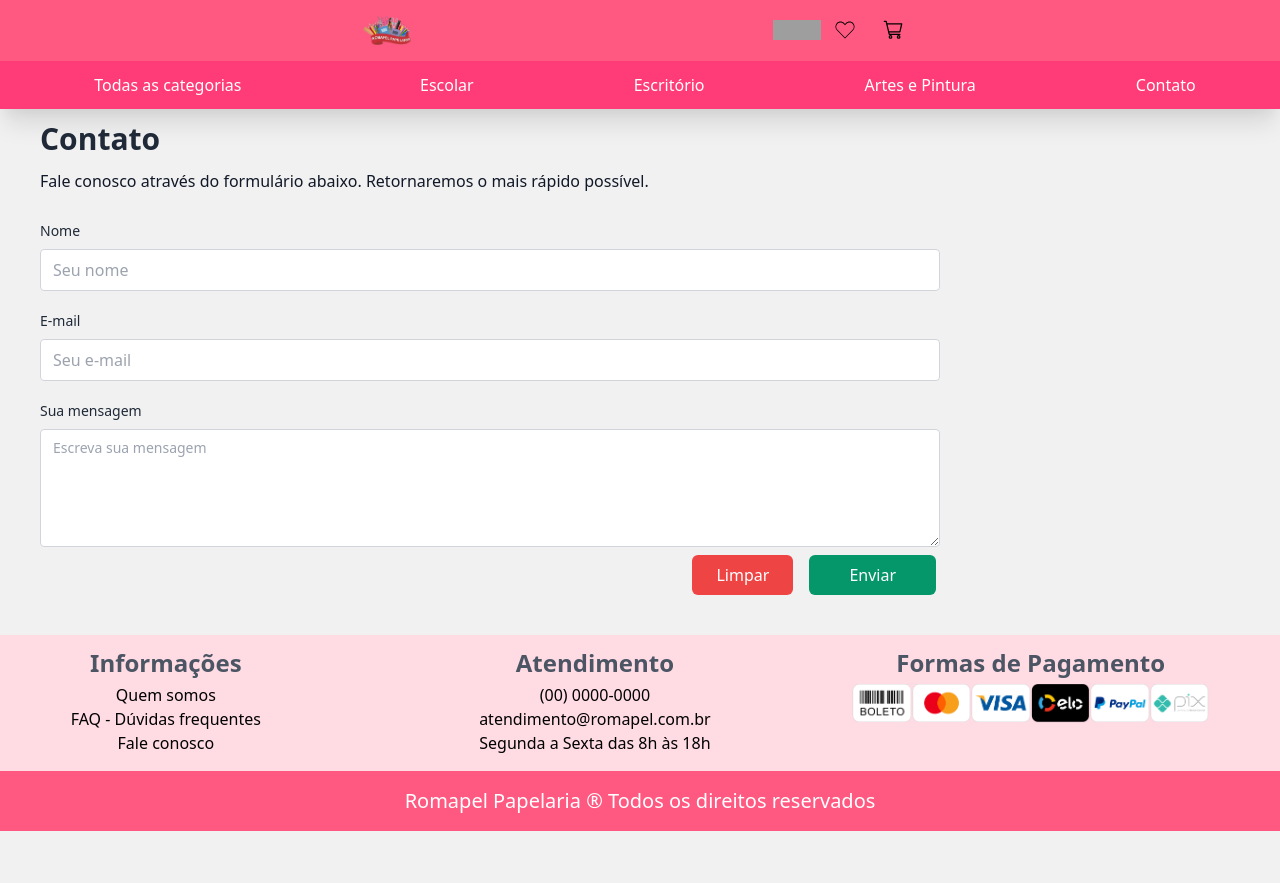
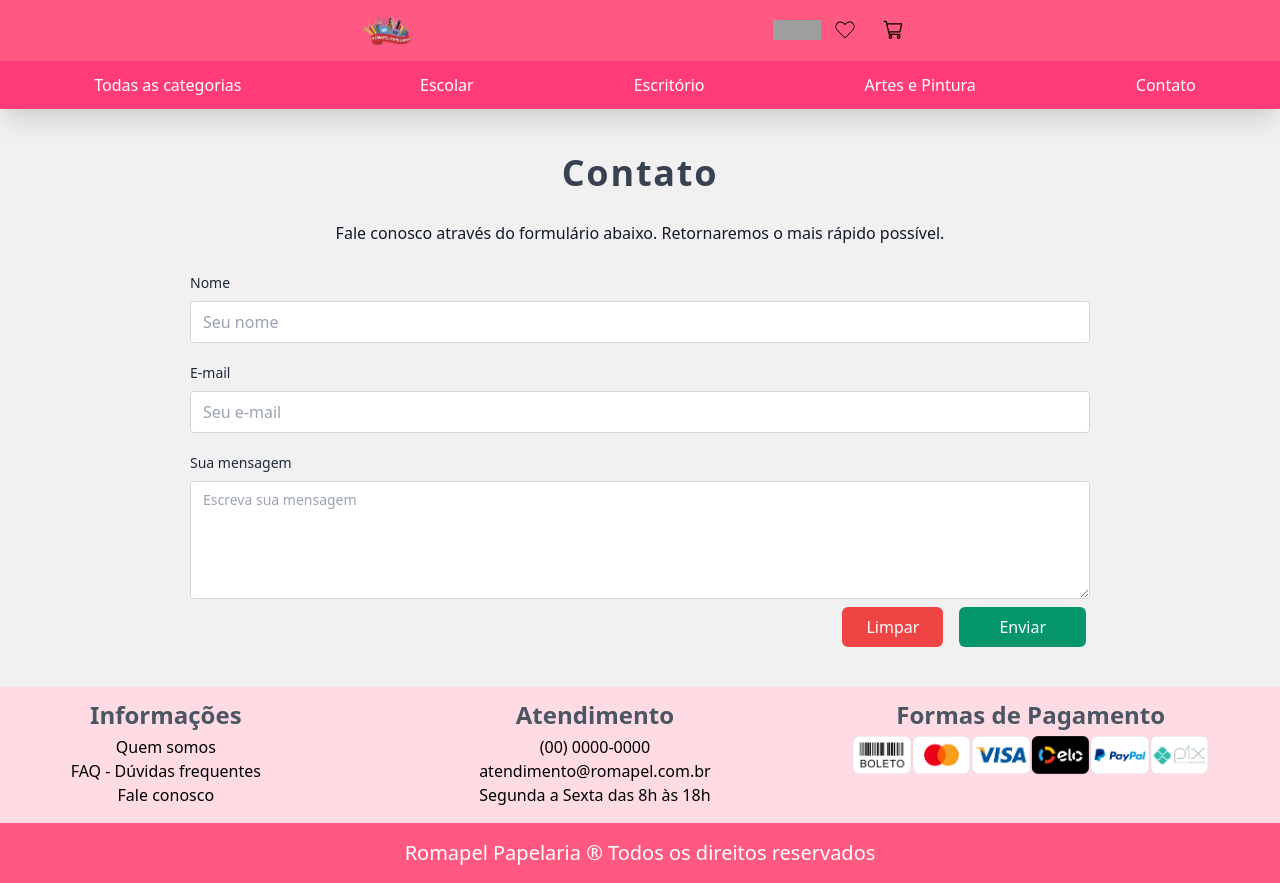
Before and after one commit to cristianebeel/fatec-projeto-integrador-2, a Nuxt app: page /contato in a window 1280 px wide. Before the commit the page ends 831 px from the top, so only its background shows below. Built offline with nearby package versions, Linux system fonts and the light colour scheme; grey boxes are pictures that could not be loaded.

Commit message:
Adicionando validação

```diff
--- a/pages/contato.vue
+++ b/pages/contato.vue
@@ -1,29 +1,20 @@
 <template>
     <section id="main" class="mx-10 mb-10">
-        <h1 class="my-3 text-3xl font-semibold text-gray-800 dark:text-gray-200">Contato</h1>
-        <p class="text-gray-900 dark:text-gray-400 text-base">Fale conosco através do formulário abaixo. Retornaremos o mais rápido possível.</p>
-        <p id="result" class="text-red-600 mx-3 mt-2 text-sm">{{ errormsg }}</p>
-        <form class="w-9/12 mt-7">
+        <Page-Title>Contato</Page-Title>
+        <p class="text-gray-900 dark:text-gray-400 text-base text-center">Fale conosco através do formulário abaixo. Retornaremos o mais rápido possível.</p>
+        <form @submit.prevent="send" class="mx-auto w-9/12 mt-7">
             <label for="name">Nome</label>
-            <input type="text" name="name" id="name" placeholder="Seu nome" required />
+            <input type="text" v-model="name" name="name" id="name" placeholder="Seu nome" required />
 
             <label for="email">E-mail</label>
-            <input type="email" name="email" id="email" placeholder="Seu e-mail" required />
-
-            <!-- <label for="subject">Assunto</label>
-            <select id="subject" name="subject" required>
-                <option value="a" selected disabled>Selecione uma opção</option>
-                <option>Sugestão</option>
-                <option>Dúvida</option>
-                <option>Reclamação</option>
-            </select> -->
+            <input type="email" v-model="email" name="email" id="email" placeholder="Seu e-mail" required />
 
             <label for="message">Sua mensagem</label>
-            <textarea rows="5" name="message" id="message" placeholder="Escreva sua mensagem" required></textarea>
+            <textarea rows="5" v-model="message" name="message" id="message" placeholder="Escreva sua mensagem" required></textarea>
 
             <div class="flex justify-end gap-4 mx-1">
-                <button type="reset" v-on:click="clear" class="py-2 px-6 text-white bg-red-500 rounded-md hover:bg-red-600 focus:bg-red-700 focus:outline-none">Limpar</button>
-                <button type="submit" v-on:click="send" class="py-2 px-10 text-white bg-green-600 rounded-md hover:bg-green-500 focus:bg-green-700 focus:outline-none">Enviar</button>
+                <button type="reset" class="py-2 px-6 text-white bg-red-500 rounded-md hover:bg-red-600 focus:bg-red-700 focus:outline-none">Limpar</button>
+                <button type="submit" class="py-2 px-10 text-white bg-green-600 rounded-md hover:bg-green-500 focus:bg-green-700 focus:outline-none">Enviar</button>
             </div>
         </form>
     </section>
@@ -70,18 +61,21 @@ select {
 <script>
 export default {
     name: 'contato',
-    data () {
-        return {
-            errormsg: ''
+
+    data(){
+        return{
+            name: "",
+            email: "",
+            message: ""
         }
     },
+
     methods: {
         send () {
-            if(!this.name || !this.email || !this.textarea)
-                this.errormsg = '*Preencha todos os campos!'
-        },
-        clear () {
-            this.errormsg=''
+            this.name = ""
+            this.email = ""
+            this.message = ""
+            alert('Sua mensagem foi enviada com sucesso!')
         }
     }
 }
```
